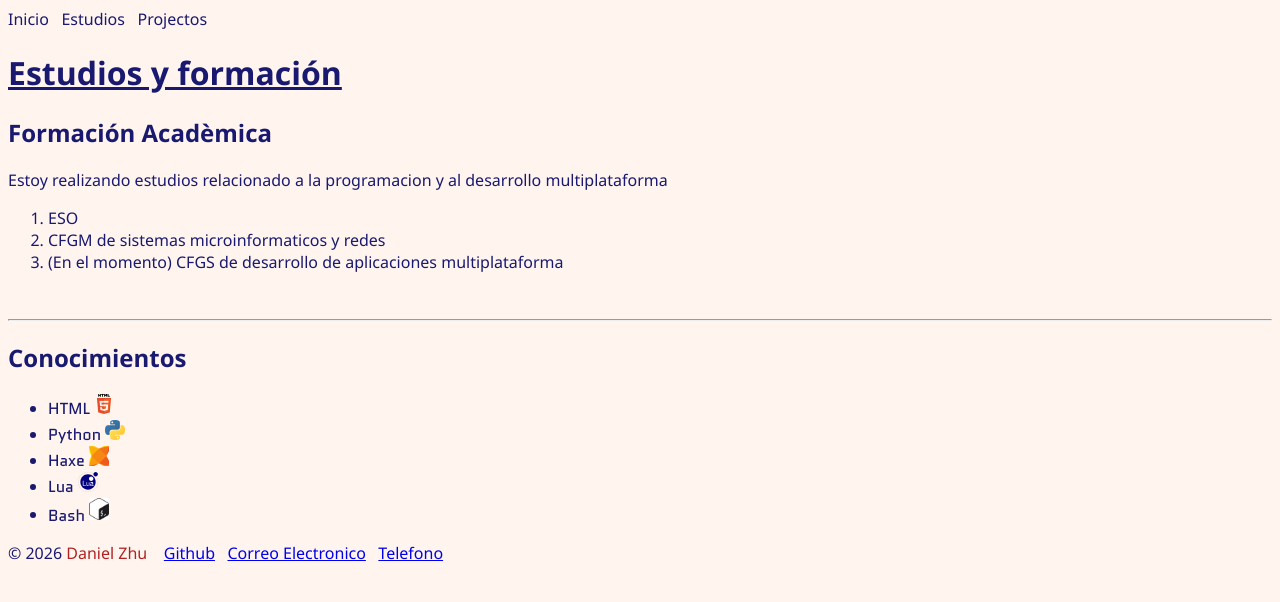
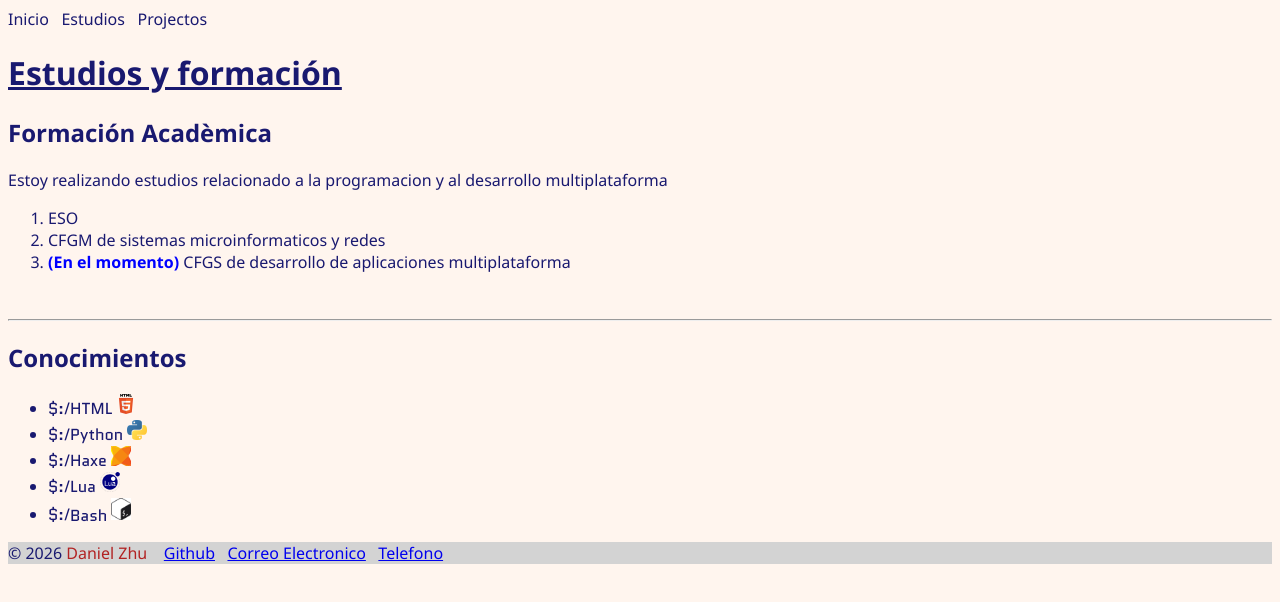
Before and after one commit to danielz128/DAM1M04-Exercici-CSS, a plain HTML site: page estudis.html in a window 1280 px wide. Drawn offline with Linux system fonts and the light colour scheme.

Commit message:
hecho mas grande los h2 y decorado un poco las listas

```diff
--- a/estudis.html
+++ b/estudis.html
@@ -15,10 +15,10 @@
         <p>
             Estoy realizando estudios relacionado a la programacion y al desarrollo multiplataforma
         </p>
-        <ol>
+        <ol class="recent">
             <li>ESO</li>
             <li>CFGM de sistemas microinformaticos y redes</li>
-            <li>(En el momento) CFGS de desarrollo de aplicaciones multiplataforma</li>
+            <li>CFGS de desarrollo de aplicaciones multiplataforma</li>
         </ol>
         <br>
         <hr>
--- a/style.css
+++ b/style.css
@@ -8,7 +8,7 @@ h1 {
     text-decoration: underline;
 }
 h2 {
-
+    font-size: 1.5em;
 }
 nav > a {
     color: midnightblue;
@@ -23,7 +23,20 @@ nav > a:hover {
 #code-list > li {
     font-family: "Quantico", sans-serif;
 }
+#code-list > li::before {
+    content: "$:/";
+    font-family: "Quantico", sans-serif;
+}
+.recent > li:last-child::before {
+    content: "(En el momento) ";
+    font-weight: bolder;
+    color: blue;
+}
+
 #profile {
     border: 1em solid seashell;
     border-radius: 50%;
 }
+footer {
+    background-color: lightgrey;
+}
```
Also changed, not shown: projectes.html (+1 -1 lines).
